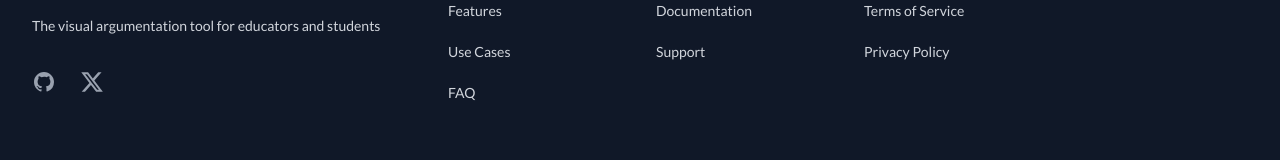
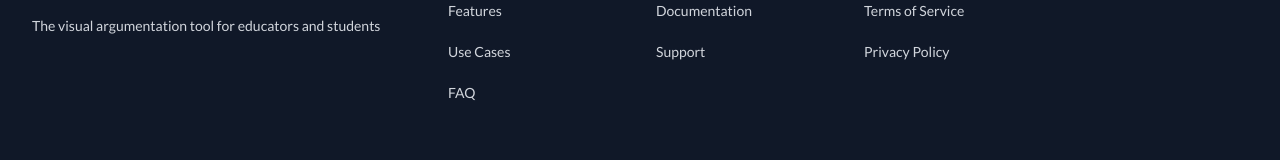
Before and after one commit to gdamalis/toulmin-lab, a Next.js app: page /terms in a window 1280 px wide. Shown: the part 1422-1582 px from the top of the page. Built offline with nearby package versions, Linux system fonts and the light colour scheme; no server answers.

Commit message:
feat: clean up Footer component by removing unnecessary div wrappers around social icons

```diff
--- a/src/components/layout/Footer.tsx
+++ b/src/components/layout/Footer.tsx
@@ -40,8 +40,8 @@
             {tagline && (
               <p className="text-sm leading-6 text-gray-300">{tagline}</p>
             )}
-            <div className="flex space-x-6">
-              {/* Social icons */}
+            {/* Social icons */}
+            {/* <div className="flex space-x-6">
               <a
                 href="https://github.com"
                 target="_blank"
@@ -78,7 +78,7 @@
                   <path d="M18.244 2.25h3.308l-7.227 8.26 8.502 11.24H16.17l-5.214-6.817L4.99 21.75H1.68l7.73-8.835L1.254 2.25H8.08l4.713 6.231zm-1.161 17.52h1.833L7.084 4.126H5.117z" />
                 </svg>
               </a>
-            </div>
+            </div> */}
           </div>
 
           {/* Link sections */}
@@ -131,8 +131,7 @@
         {/* Bottom section */}
         <div className="mt-16 border-t border-white/10 pt-8 sm:mt-20 lg:mt-24 flex flex-col sm:flex-row items-center justify-between gap-4">
           <p className="text-xs leading-5 text-gray-400">{copyright}</p>
-          <div className="flex items-center gap-4">
-          </div>
+          <div className="flex items-center gap-4"></div>
         </div>
       </div>
     </footer>
```
